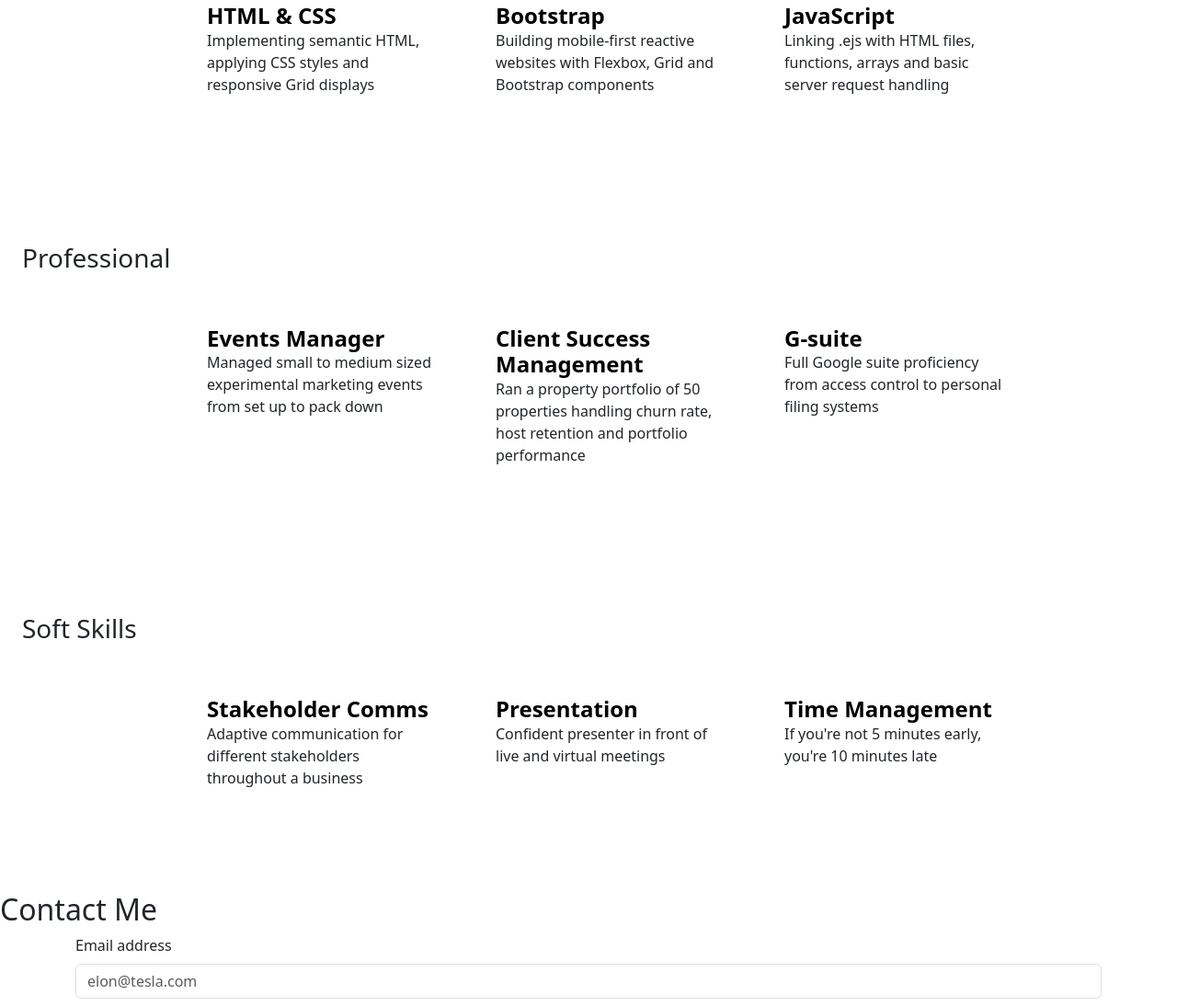
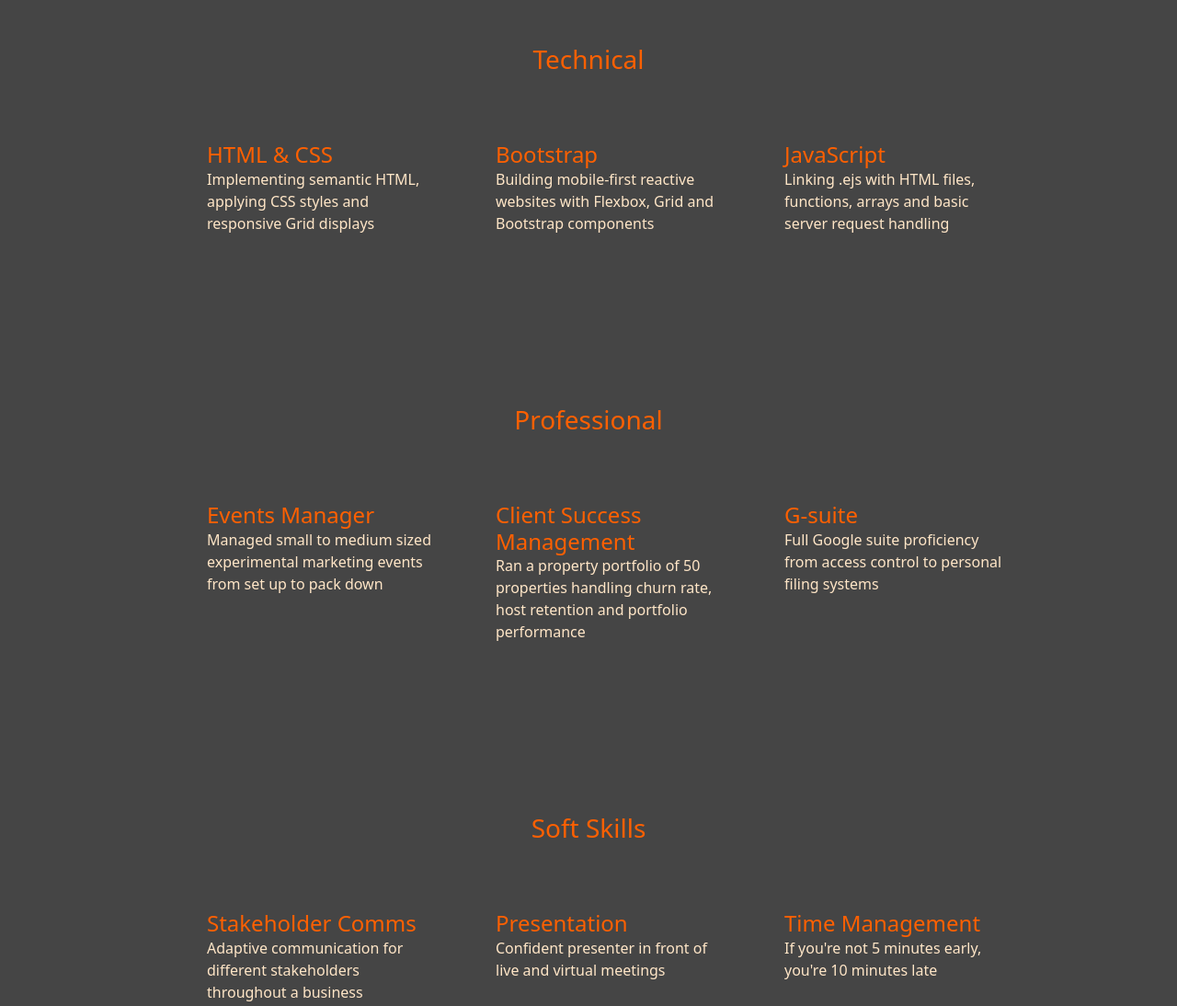
Before and after one commit to Greenie115/Bootstrap-portfolio-draft, a plain HTML site: page index.html in a window 1280 px wide. Shown: the part 1625-2719 px from the top of the page at 92% size. Drawn offline with nearby package versions, Linux system fonts and the light colour scheme.

Commit message:
added base styling colours

```diff
--- a/assets/css/styles.css
+++ b/assets/css/styles.css
@@ -0,0 +1,31 @@
+:root{
+    --background-col: #454545;
+    --header-col: #FF6000;
+    --text-col: #FFE6C7;
+}
+
+*{
+    padding: 0;
+    margin: 0;
+}
+
+body{
+    background-color: var(--background-col)
+}
+
+h1,
+h2,
+h3{
+    color: var(--header-col);
+    text-align: center;
+    margin: 2%;
+}
+
+h4,
+a{
+    color: var(--header-col);
+}
+
+p{
+    color: var(--text-col);
+}
--- a/index.html
+++ b/index.html
@@ -8,25 +8,23 @@
     <!-- Bootstrap Styles -->
     <!-- CSS Styles  -->
     <link rel="stylesheet" href="path/to/font-awesome/css/font-awesome.min.css">
-    <link rel="stylesheet" href="path/to/font-awesome/css/font-awesome.min.css">
     <link href="https://cdn.jsdelivr.net/npm/bootstrap@5.3.2/dist/css/bootstrap.min.css" rel="stylesheet" integrity="sha384-T3c6CoIi6uLrA9TneNEoa7RxnatzjcDSCmG1MXxSR1GAsXEV/Dwwykc2MPK8M2HN" crossorigin="anonymous">
     <link rel="stylesheet" href="./assets/css/styles.css">
 </head>
 <body>
     <!-- Navbar -->
     <header>
-        <nav class="navbar navbar-expand-lg bg-body-tertiary">
+        <nav class="navbar navbar-expand-lg bg-none">
             <div class="container-fluid">
-                <a class="navbar-brand" href="#">Daniel Green</a>
+                <a class="navbar-brand" href="#profile-img">Daniel Green</a>
                 <button class="navbar-toggler" type="button" data-bs-toggle="collapse" data-bs-target="#navbarNavAltMarkup" aria-controls="navbarNavAltMarkup" aria-expanded="false" aria-label="Toggle navigation">
                 <span class="navbar-toggler-icon"></span>
                 </button>
-                <div class="collapse navbar-collapse" id="navbarNavAltMarkup">
+                <div class="collapse navbar-collapse">
                 <div class="navbar-nav">
-                    <i class="fa fa-television" aria-hidden="true"></i>
                     <a class="nav-link" href="#about-me-section">About Me</a>
                     <a class="nav-link" href="#projects-seciton">Projects</a>
-                    <a class="nav-link" href="#skils-section">Skills</a>
+                    <a class="nav-link" href="#skills-section-top">Skills</a>
                     <a class="nav-link" href="#contact-form">Contact Me</a>
                 </div>
                 <div class="form-check form-switch ms-auto">
@@ -43,10 +41,10 @@
     <main class="container">
         <div class="row flex-lg-row-reverse align-items-center g-5 py-5">
             <div class="col-10 col-sm-8 col-lg-6">
-            <img id="main-profile" src="./assets/images/IMG-20220404-WA0001-cropped.jpg" class="d-block mx-lg-auto img-fluid" alt="Bootstrap Themes" width="700" height="500" loading="lazy">
+            <img id="profile-img" src="./assets/images/IMG-20220404-WA0001-cropped.jpg" class="d-block mx-lg-auto img-fluid" alt="Bootstrap Themes" width="700" height="500" loading="lazy">
             </div>
             <div class="col-lg-6">
-            <h1 class="display-5 fw-bold text-body-emphasis lh-1 mb-3">Hey, I'm Dan 👋</h1>
+            <h1 class="display-5 lh-1 mb-3">Hey, I'm Dan 👋</h1>
             <p class="lead">Front-End Developer with a passion for travel, gaming and food.</p>
             <div class="d-grid gap-2 d-md-flex justify-content-md-start">
             </div>
@@ -58,7 +56,7 @@
     <!-- About Me -->
     <section>
       <div id="about-me-section" class="p-5 text-center bg-body-tertiary rounded-3">
-        <h1 class="text-body-emphasis">About Me</h1>
+        <h2>About Me</h2>
         <p class="lead">
         Aspiring Front End Developer that's making a career shift into tech. Learning HTML, CSS and JavaScript from scratch with experience in Python too. I was an Au Pair in China for 3 months and am currently doing a charity burpee challenge for Bone Cancer Support
         </p>
@@ -67,7 +65,7 @@
     <!-- End of About Me -->
 
     <!-- Projects -->
-    <section id="projects-seciton" class="container">
+    <section id="projects-seciton" class="container justify-content-center">
       <h2 class="subheading">Projects</h2>
       <div class="row projects-cards">
 
@@ -114,7 +112,7 @@
     <!-- End of projects -->
 
     <!-- Skills -->
-    <section class="skills-section">
+    <section id="skills-section-top" class="skills-section">
       <!-- Technical skills -->
       <h2 class="pb-2 border-bottom">Skills</h2>
       <div class="container-fluid px-4 py-5">
@@ -123,21 +121,21 @@
             <div class="col d-flex align-items-start">
               <svg class="bi text-body-secondary flex-shrink-0 me-3" width="1.75em" height="1.75em"><use xlink:href="#bootstrap"></use></svg>
               <div>
-                <h4 class="fw-bold mb-0 fs-4 text-body-emphasis">HTML & CSS</h4>
+                <h4 class="mb-0 fs-4">HTML & CSS</h4>
                 <p>Implementing semantic HTML, applying CSS styles and responsive Grid displays</p>
               </div>
             </div>
             <div class="col d-flex align-items-start">
               <svg class="bi text-body-secondary flex-shrink-0 me-3" width="1.75em" height="1.75em"><use xlink:href="#cpu-fill"></use></svg>
               <div>
-                <h4 class="fw-bold mb-0 fs-4 text-body-emphasis">Bootstrap</h3>
+                <h4 class="mb-0 fs-4">Bootstrap</h4>
                 <p>Building mobile-first reactive websites with Flexbox, Grid and Bootstrap components</p>
               </div>
             </div>
             <div class="col d-flex align-items-start">
               <svg class="bi text-body-secondary flex-shrink-0 me-3" width="1.75em" height="1.75em"><use xlink:href="#calendar3"></use></svg>
               <div>
-                <h3 class="fw-bold mb-0 fs-4 text-body-emphasis">JavaScript</h3>
+                <h4 class="mb-0 fs-4">JavaScript</h4>
                 <p>Linking .ejs with HTML files, functions, arrays and basic server request handling</p>
               </div>
             </div>
@@ -153,21 +151,21 @@
           <div class="col d-flex align-items-start">
             <svg class="bi text-body-secondary flex-shrink-0 me-3" width="1.75em" height="1.75em"><use xlink:href="#home"></use></svg>
             <div>
-              <h3 class="fw-bold mb-0 fs-4 text-body-emphasis">Events Manager</h3>
+              <h4 class="mb-0 fs-4">Events Manager</h4>
               <p>Managed small to medium sized experimental marketing events from set up to pack down</p>
             </div>
           </div>
           <div class="col d-flex align-items-start">
             <svg class="bi text-body-secondary flex-shrink-0 me-3" width="1.75em" height="1.75em"><use xlink:href="#speedometer2"></use></svg>
             <div>
-              <h3 class="fw-bold mb-0 fs-4 text-body-emphasis">Client Success Management</h3>
+              <h4 class="mb-0 fs-4">Client Success Management</h4>
               <p>Ran a property portfolio of 50 properties handling churn rate, host retention and portfolio performance</p>
             </div>
           </div>
           <div class="col d-flex align-items-start">
             <svg class="bi text-body-secondary flex-shrink-0 me-3" width="1.75em" height="1.75em"><use xlink:href="#toggles2"></use></svg>
             <div>
-              <h3 class="fw-bold mb-0 fs-4 text-body-emphasis">G-suite</h3>
+              <h4 class="mb-0 fs-4">G-suite</h4>
               <p>Full Google suite proficiency from access control to personal filing systems</p>
             </div>
           </div>
@@ -183,21 +181,21 @@
               <div class="col d-flex align-items-start">
                 <svg class="bi text-body-secondary flex-shrink-0 me-3" width="1.75em" height="1.75em"><use xlink:href="#home"></use></svg>
                 <div>
-                  <h3 class="fw-bold mb-0 fs-4 text-body-emphasis">Stakeholder Comms</h3>
+                  <h4 class="mb-0 fs-4">Stakeholder Comms</h4>
                   <p>Adaptive communication for different stakeholders throughout a business</p>
                 </div>
               </div>
               <div class="col d-flex align-items-start">
                 <svg class="bi text-body-secondary flex-shrink-0 me-3" width="1.75em" height="1.75em"><use xlink:href="#speedometer2"></use></svg>
                 <div>
-                  <h3 class="fw-bold mb-0 fs-4 text-body-emphasis">Presentation</h3>
+                  <h4 class="mb-0 fs-4">Presentation</h4>
                   <p>Confident presenter in front of live and virtual meetings</p>
                 </div>
               </div>
               <div class="col d-flex align-items-start">
                 <svg class="bi text-body-secondary flex-shrink-0 me-3" width="1.75em" height="1.75em"><use xlink:href="#toggles2"></use></svg>
                 <div>
-                  <h3 class="fw-bold mb-0 fs-4 text-body-emphasis">Time Management</h3>
+                  <h4 class="mb-0 fs-4">Time Management</h4>
                   <p>If you're not 5 minutes early, you're 10 minutes late</p>
                 </div>
               </div>
```
